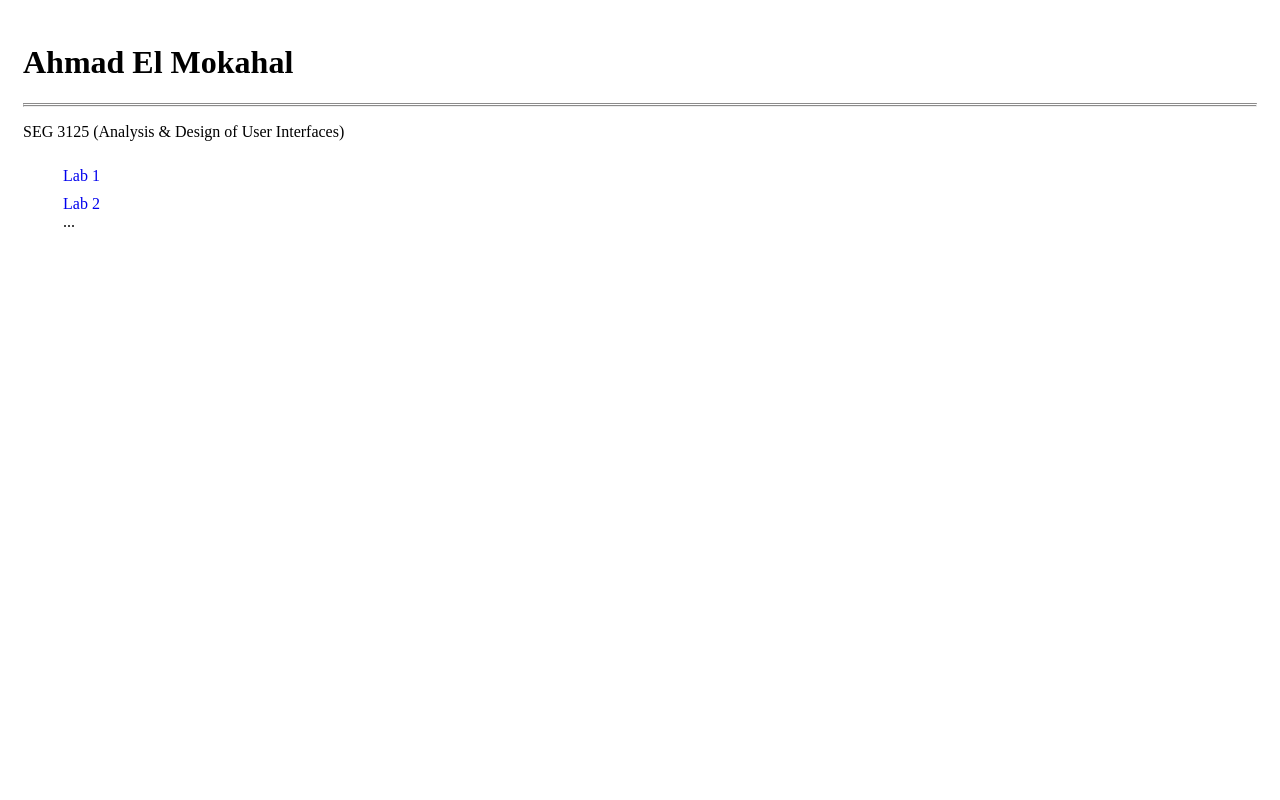
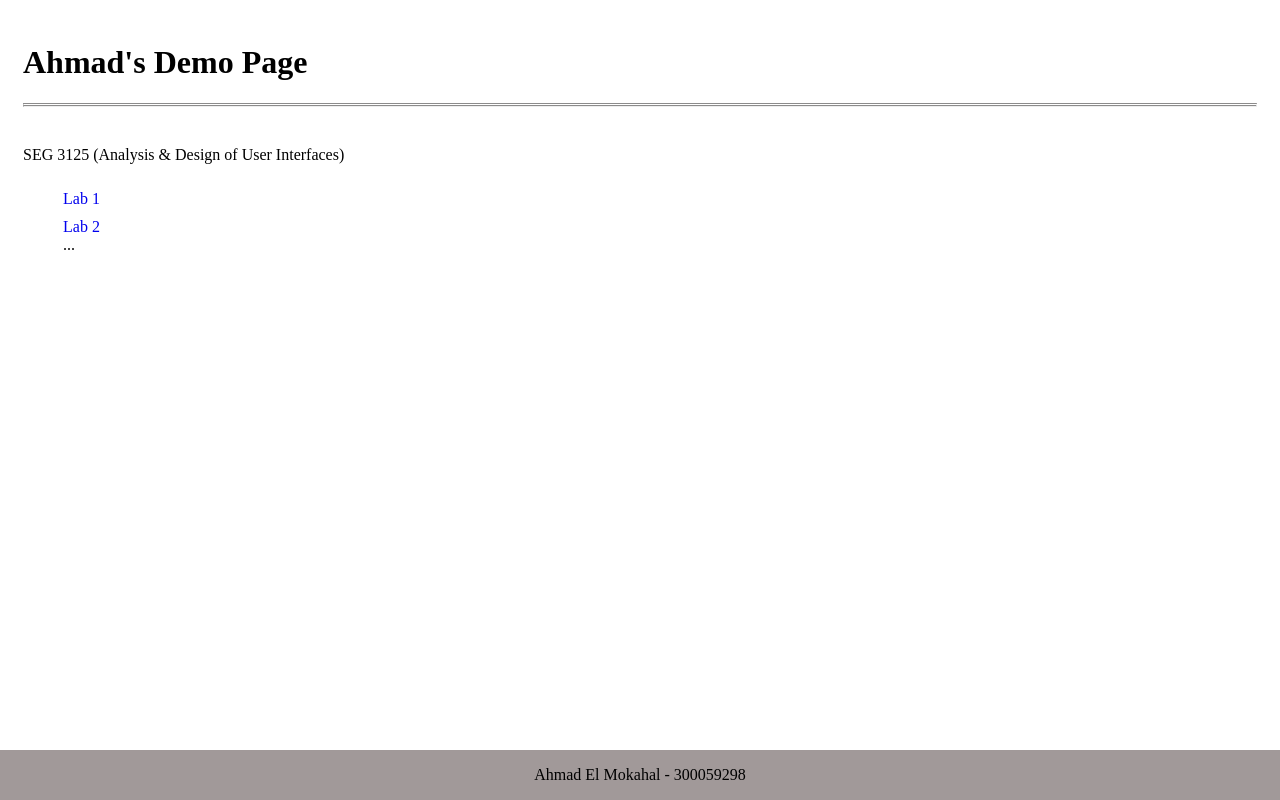
Before and after one commit to MokahalA/MokahalA.github.io, a plain HTML site: page index.html in a window 1280 px wide. Drawn offline with Linux system fonts and the light colour scheme.

Commit message:
Update index.html

```diff
--- a/index.html
+++ b/index.html
@@ -8,9 +8,12 @@
     <title>MokahalA.github.io</title>
 </head>
 <body>
-    <div class = "heading">
-        <h1 id="name">Ahmad El Mokahal</h1>
+    <div class = "header">
+        <h1 id="name">Ahmad's Demo Page</h1>
         <hr class="style">
+    </div>
+
+    <div class ="content">
         <p>SEG 3125 (Analysis & Design of User Interfaces)</p>
         <ul>
             <li> <a href="https://mokahala.github.io/">Lab 1</a> </li>
@@ -19,5 +22,8 @@
         </ul>
     </div>
 
+    <div class ="footer">
+        <p id="signature">Ahmad El Mokahal - 300059298</p>
+    </div>
 </body>
 </html>
--- a/style.css
+++ b/style.css
@@ -1,6 +1,11 @@
-.heading{
+.header{
     font-family: 'Times New Roman', Times, serif;
     padding: 15px;
+}
+
+.content{
+    font-family: 'Times New Roman', Times, serif;
+    padding-left: 15px;
 }
 
 hr.style{
@@ -22,3 +27,14 @@ a:link {
 a:hover {
     text-decoration: underline;
 }
+
+
+.footer{
+    position: fixed;
+    bottom: 0;
+    left: 0;
+    right: 0;
+    width: 100%;
+    text-align: center;
+    background-color: rgb(161, 153, 153);
+}
```
